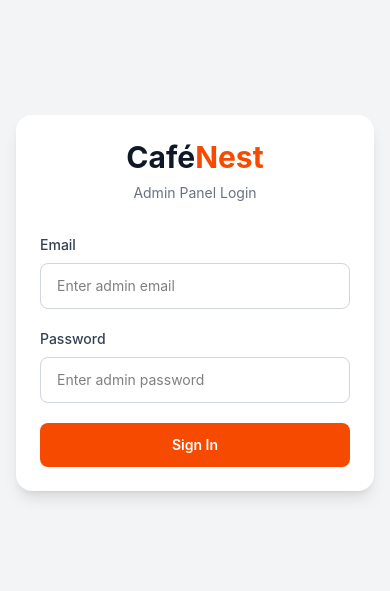
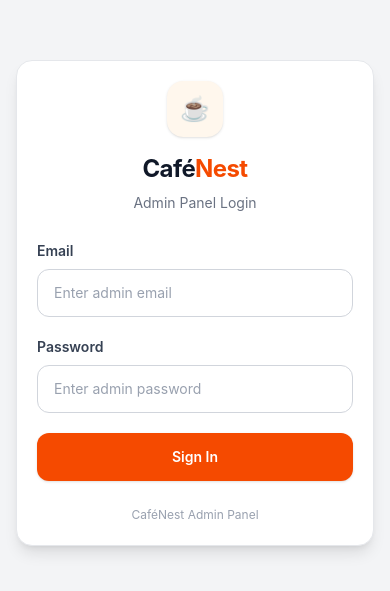
Before and after one commit to sandipmandalgithub/restaurant-cafe-website, a React app in the folder frontend/: page /admin/login in a window 390 px wide. Shown: the part 119-710 px from the top of the page. Built offline with nearby package versions, Linux system fonts and the light colour scheme; the HTML template or start-up script is replaced by a standard one.

Commit message:
Polish responsive admin login page

```diff
--- a/frontend/src/pages/admin/AdminLogin.jsx
+++ b/frontend/src/pages/admin/AdminLogin.jsx
@@ -49,29 +49,40 @@ function AdminLogin() {
   };
 
   return (
-    <div className="flex min-h-screen items-center justify-center bg-gray-100 px-4 py-12">
-      <div className="w-full max-w-md rounded-2xl bg-white p-6 shadow-lg sm:p-8">
+    <div className="flex min-h-screen items-center justify-center overflow-hidden bg-gray-100 px-4 py-8 sm:px-6 sm:py-12">
+      <div className="w-full max-w-md rounded-2xl border border-gray-200 bg-white p-5 shadow-lg sm:p-8">
+        {/* Header */}
         <div className="text-center">
-          <h1 className="text-3xl font-bold text-gray-900">
+          <div className="mx-auto flex h-14 w-14 items-center justify-center rounded-2xl bg-orange-50 text-2xl shadow-sm sm:h-16 sm:w-16 sm:text-3xl">
+            ☕
+          </div>
+
+          <h1 className="mt-4 text-2xl font-bold tracking-tight text-gray-900 sm:text-3xl">
             Café<span className="text-orange-600">Nest</span>
           </h1>
 
-          <p className="mt-2 text-sm text-gray-500">
+          <p className="mt-2 text-sm text-gray-500 sm:text-base">
             Admin Panel Login
           </p>
         </div>
 
+        {/* Error Message */}
         {errorMessage && (
-          <div className="mt-6 rounded-lg bg-red-50 px-4 py-3 text-sm font-medium text-red-700">
+          <div
+            role="alert"
+            className="mt-6 rounded-xl border border-red-200 bg-red-50 px-4 py-3 text-sm leading-5 font-medium text-red-700"
+          >
             {errorMessage}
           </div>
         )}
 
-        <form onSubmit={handleSubmit} className="mt-8 space-y-5">
+        {/* Login Form */}
+        <form onSubmit={handleSubmit} className="mt-7 space-y-5 sm:mt-8">
+          {/* Email */}
           <div>
             <label
               htmlFor="email"
-              className="mb-2 block text-sm font-medium text-gray-700"
+              className="mb-2 block text-sm font-semibold text-gray-700"
             >
               Email
             </label>
@@ -85,14 +96,15 @@ function AdminLogin() {
               required
               autoComplete="email"
               placeholder="Enter admin email"
-              className="w-full rounded-lg border border-gray-300 bg-white px-4 py-3 text-sm outline-none transition focus:border-orange-500 focus:ring-2 focus:ring-orange-100"
+              className="min-h-12 w-full rounded-xl border border-gray-300 bg-white px-4 py-3 text-sm text-gray-900 outline-none transition placeholder:text-gray-400 focus:border-orange-500 focus:ring-4 focus:ring-orange-100"
             />
           </div>
 
+          {/* Password */}
           <div>
             <label
               htmlFor="password"
-              className="mb-2 block text-sm font-medium text-gray-700"
+              className="mb-2 block text-sm font-semibold text-gray-700"
             >
               Password
             </label>
@@ -106,18 +118,24 @@ function AdminLogin() {
               required
               autoComplete="current-password"
               placeholder="Enter admin password"
-              className="w-full rounded-lg border border-gray-300 bg-white px-4 py-3 text-sm outline-none transition focus:border-orange-500 focus:ring-2 focus:ring-orange-100"
+              className="min-h-12 w-full rounded-xl border border-gray-300 bg-white px-4 py-3 text-sm text-gray-900 outline-none transition placeholder:text-gray-400 focus:border-orange-500 focus:ring-4 focus:ring-orange-100"
             />
           </div>
 
+          {/* Submit */}
           <button
             type="submit"
             disabled={isSubmitting}
-            className="w-full rounded-lg bg-orange-600 px-5 py-3 text-sm font-semibold text-white transition hover:bg-orange-700 disabled:cursor-not-allowed disabled:opacity-60"
+            className="min-h-12 w-full rounded-xl bg-orange-600 px-5 py-3 text-sm font-semibold text-white shadow-sm transition hover:bg-orange-700 focus:outline-none focus:ring-4 focus:ring-orange-200 disabled:cursor-not-allowed disabled:opacity-60"
           >
             {isSubmitting ? "Signing in..." : "Sign In"}
           </button>
         </form>
+
+        {/* Footer */}
+        <p className="mt-6 text-center text-xs leading-5 text-gray-400 sm:text-sm">
+          CaféNest Admin Panel
+        </p>
       </div>
     </div>
   );
```
